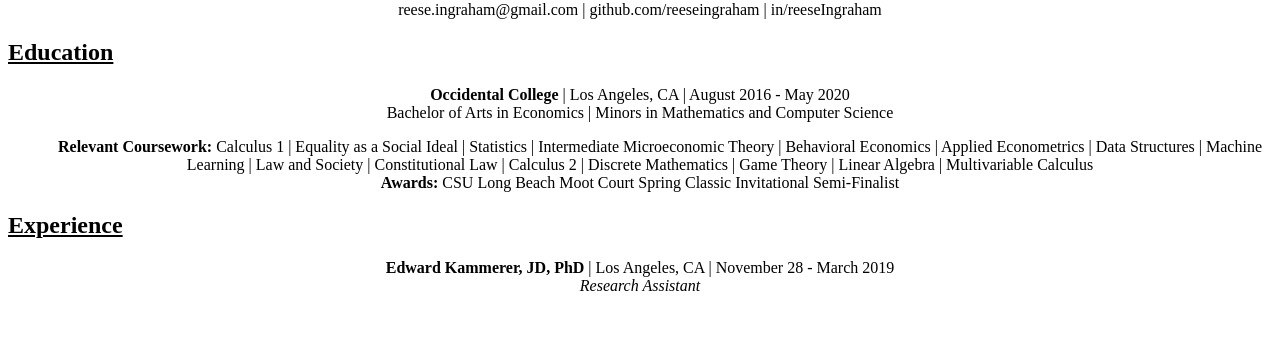
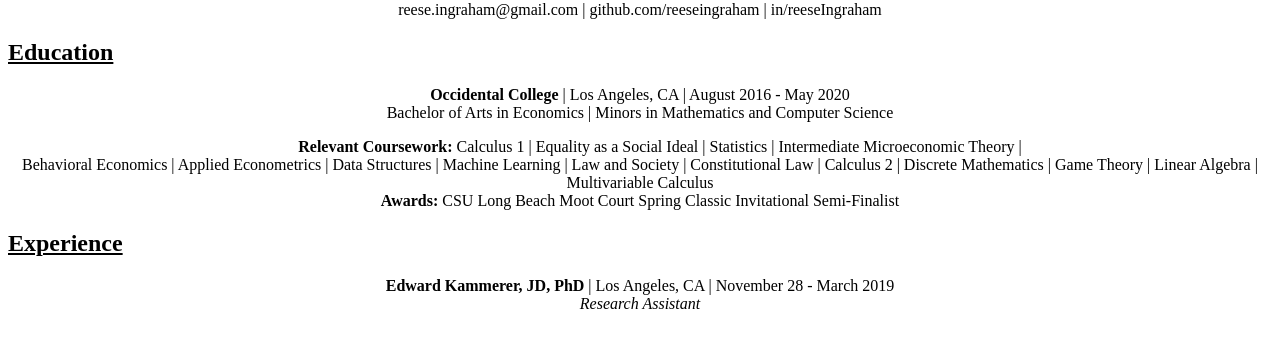
Before and after one commit to reeseIngraham/reeseIngraham.github.io, a plain HTML site: page cv.html in a window 1280 px wide. Shown: the part 79-426 px from the top of the page. Drawn offline with Linux system fonts and the light colour scheme.

Commit message:
Formatting

```diff
--- a/cv.html
+++ b/cv.html
@@ -7,7 +7,8 @@
 <body align = "left"><b>Occidental College</b> | Los Angeles, CA | August 2016 - May 2020
 <br>
 Bachelor of Arts in Economics | Minors in Mathematics and Computer Science
-<p style="text-indent: 40px"><b>Relevant Coursework:</b> Calculus 1 | Equality as a Social Ideal | Statistics | Intermediate Microeconomic Theory | Behavioral Economics | Applied Econometrics | Data Structures | Machine Learning | Law and Society | Constitutional Law | Calculus 2 | Discrete Mathematics | Game Theory | Linear Algebra | Multivariable Calculus
+<p style="text-indent: 40px"><b>Relevant Coursework:</b> Calculus 1 | Equality as a Social Ideal | Statistics | Intermediate Microeconomic Theory |
+<br>Behavioral Economics | Applied Econometrics | Data Structures | Machine Learning | Law and Society | Constitutional Law | Calculus 2 | Discrete Mathematics | Game Theory | Linear Algebra | Multivariable Calculus
 <br>
 <b> Awards: </b> CSU Long Beach Moot Court Spring Classic Invitational Semi-Finalist</p>
 </body>
```
